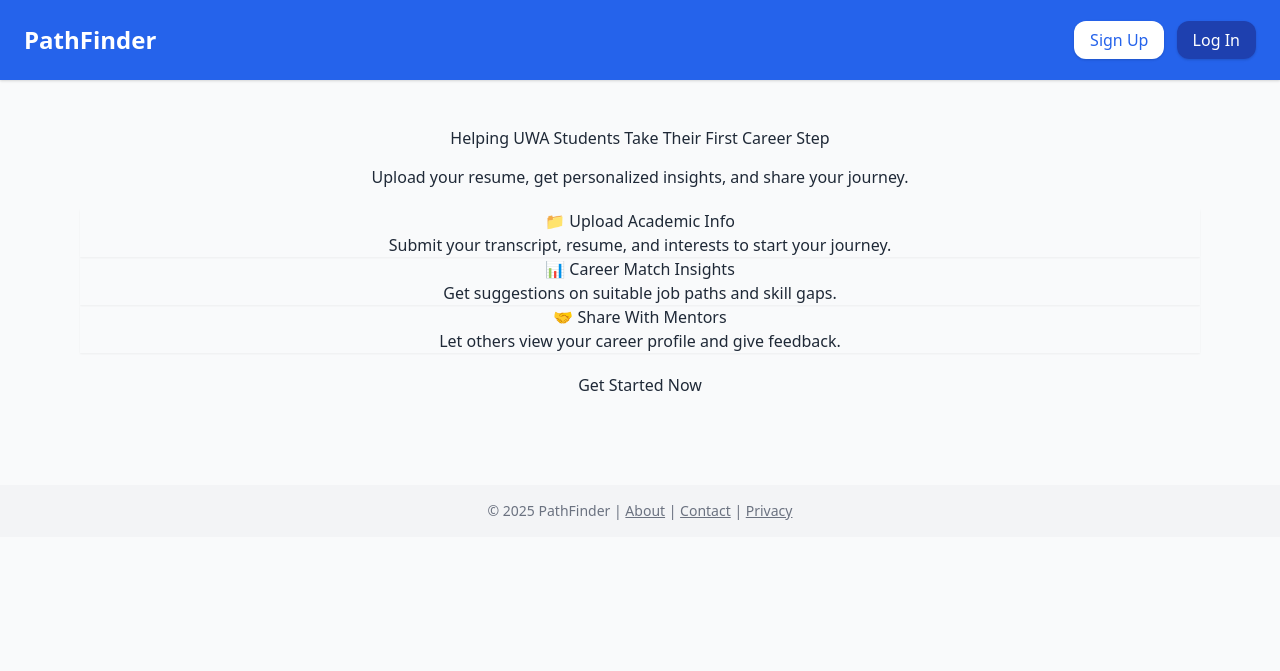
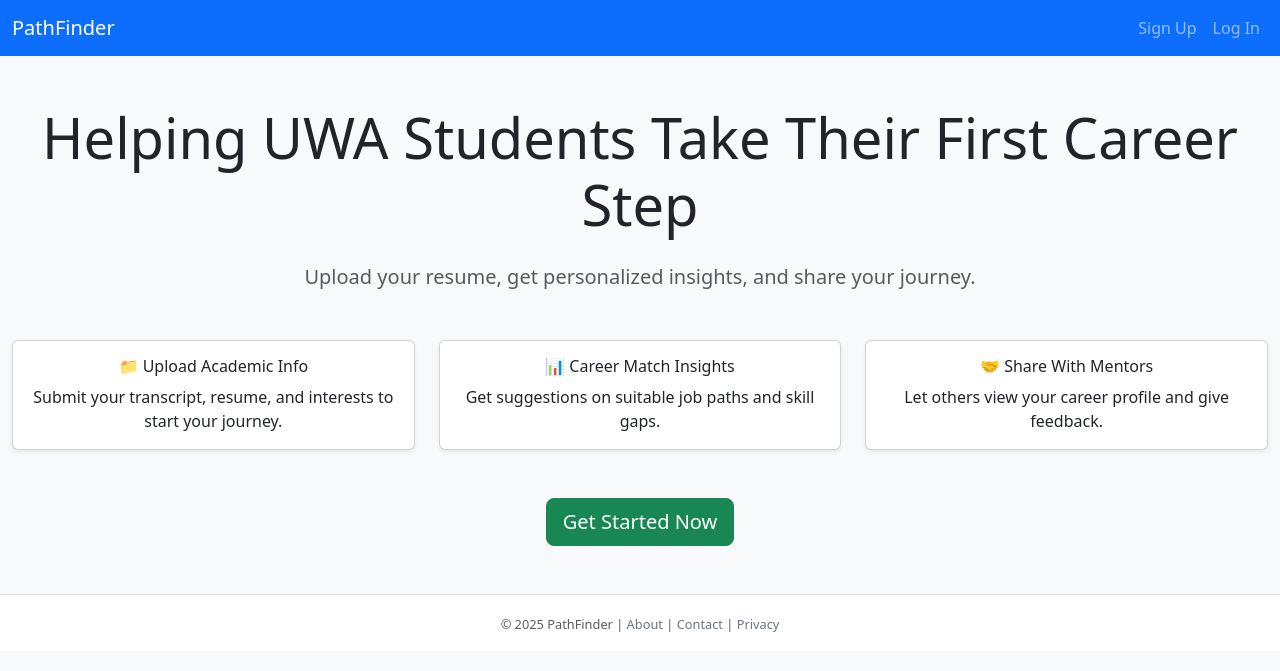
Before and after one commit to Viloetsisi/AgileWeb_group_project, a Flask app: page / in a window 1280 px wide. Shown: the top 671 px of the page. Run offline with Flask 2, Linux system fonts and the light colour scheme.

Commit message:
feat: update base.html to use Bootstrap navbar

```diff
--- a/templates/base.html
+++ b/templates/base.html
@@ -2,33 +2,64 @@
 <html lang="en">
 <head>
   <meta charset="UTF-8">
-  <meta name="viewport" content="width=device-width, initial-scale=1.0">
+  <meta name="viewport" content="width=device-width, initial-scale=1">
   <title>{% block title %}PathFinder{% endblock %}</title>
+
+  <!-- Bootstrap CSS -->
+  <link href="https://cdn.jsdelivr.net/npm/bootstrap@5.3.0/dist/css/bootstrap.min.css" rel="stylesheet">
+
+  <!-- Custom Styles -->
   <link rel="stylesheet" href="{{ url_for('static', filename='css/styles.css') }}">
   {% block head %}{% endblock %}
 </head>
-<body class="bg-gray-50 text-gray-800">
+<body class="bg-light text-dark">
 
-  <header class="bg-blue-600 text-white p-6 shadow">
-    <div class="container mx-auto flex justify-between items-center">
-      <h1 class="text-2xl font-bold">PathFinder</h1>
-      <nav>
-        <a href="{{ url_for('signup') }}" class="bg-white text-blue-600 px-4 py-2 rounded-xl shadow mr-2">Sign Up</a>
-        <a href="{{ url_for('login') }}" class="bg-blue-800 px-4 py-2 rounded-xl shadow">Log In</a>
-      </nav>
+  <!-- Navbar -->
+  <nav class="navbar navbar-expand-lg navbar-dark bg-primary">
+    <div class="container">
+      <a class="navbar-brand" href="{{ url_for('index') }}">PathFinder</a>
+      <button class="navbar-toggler" type="button" data-bs-toggle="collapse" data-bs-target="#navMenu" aria-controls="navMenu" aria-expanded="false" aria-label="Toggle navigation">
+        <span class="navbar-toggler-icon"></span>
+      </button>
+      <div class="collapse navbar-collapse" id="navMenu">
+        <ul class="navbar-nav ms-auto">
+          <li class="nav-item">
+            <a class="nav-link{% if request.endpoint == 'signup' %} active{% endif %}" href="{{ url_for('signup') }}">Sign Up</a>
+          </li>
+          <li class="nav-item">
+            <a class="nav-link{% if request.endpoint == 'login' %} active{% endif %}" href="{{ url_for('login') }}">Log In</a>
+          </li>
+        </ul>
+      </div>
     </div>
-  </header>
+  </nav>
 
-  <main class="py-12 px-6 md:px-20">
+  <!-- Main Content -->
+  <main class="container py-5">
     {% block content %}{% endblock %}
   </main>
 
-  <footer class="bg-gray-100 text-center text-sm text-gray-500 p-4 mt-10">
-    <p>&copy; 2025 PathFinder | <a href="#" class="underline">About</a> | <a href="#" class="underline">Contact</a> | <a href="#" class="underline">Privacy</a></p>
+  <!-- Footer -->
+  <footer class="bg-white text-center text-muted py-3 border-top">
+    <div class="container">
+      <small>&copy; 2025 PathFinder | <a href="#" class="link-secondary">About</a> | <a href="#" class="link-secondary">Contact</a> | <a href="#" class="link-secondary">Privacy</a></small>
+    </div>
   </footer>
 
-  {% block scripts %}{% endblock %}
-
+  {% block scripts %}
+  <!-- Bootstrap JS Bundle -->
+  <script src="https://cdn.jsdelivr.net/npm/bootstrap@5.3.0/dist/js/bootstrap.bundle.min.js"></script>
+  <!-- Main JavaScript -->
+  <script src="{{ url_for('static', filename='js/main.js') }}"></script>
+  {% if request.endpoint == 'upload' %}
+    <script src="{{ url_for('static', filename='js/upload.js') }}"></script>
+  {% elif request.endpoint == 'dashboard' %}
+    <script src="{{ url_for('static', filename='js/dashboard.js') }}"></script>
+  {% elif request.endpoint == 'visualize' %}
+    <script src="{{ url_for('static', filename='js/visualize.js') }}"></script>
+  {% elif request.endpoint == 'profile' %}
+    <script src="{{ url_for('static', filename='js/profile.js') }}"></script>
+  {% endif %}
+  {% endblock %}
 </body>
-
 </html>
```
